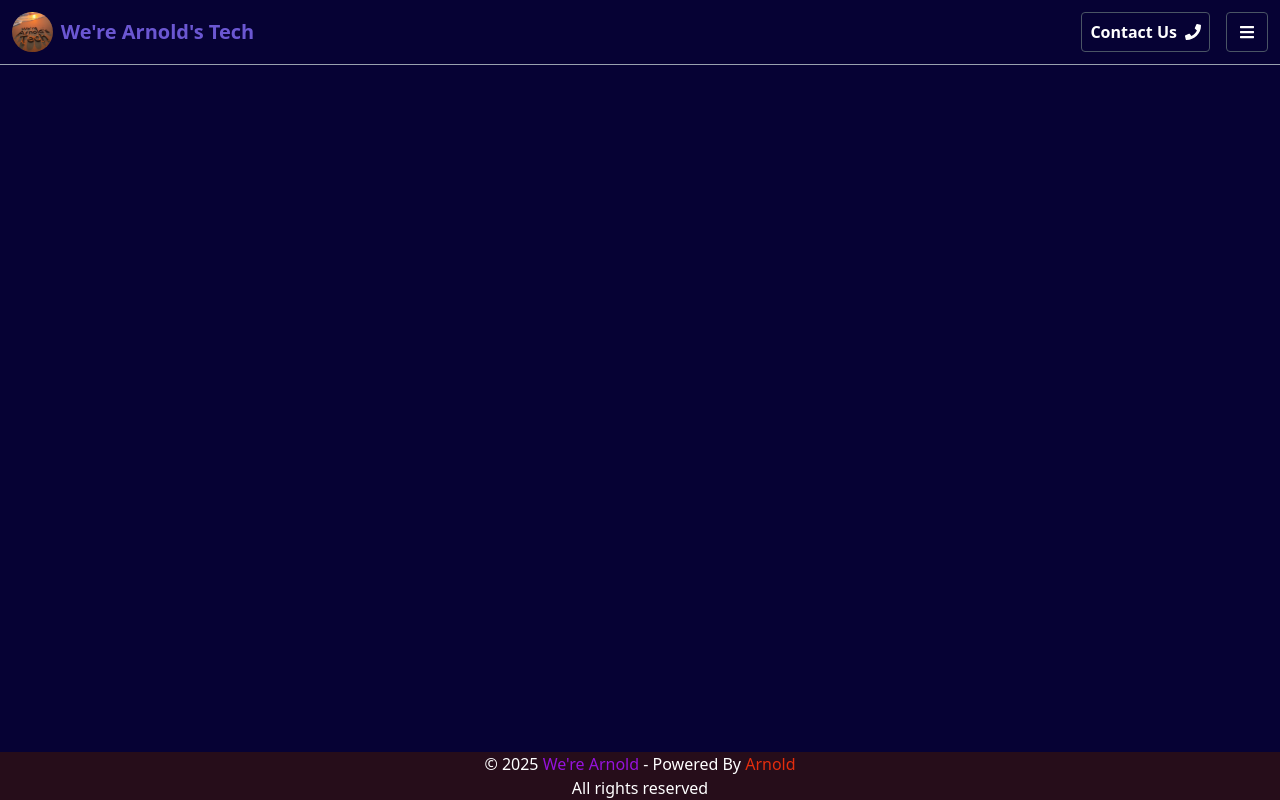
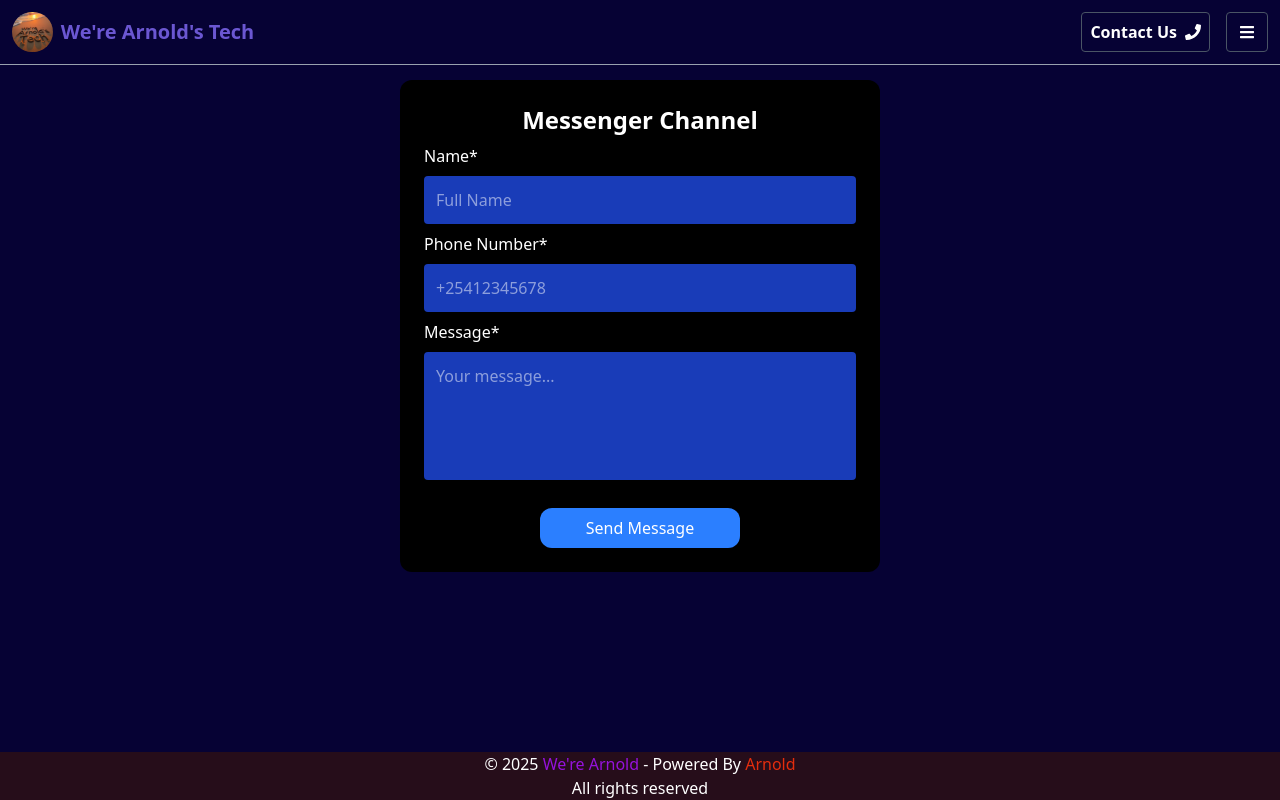
Before and after one commit to nianod/We-re-Arnold-Official, a React (Vite) app: page /contact in a window 1280 px wide. Built offline with nearby package versions, Linux system fonts and the light colour scheme.

Commit message:
progress

```diff
--- a/src/Layouts/Contact.jsx
+++ b/src/Layouts/Contact.jsx
@@ -1,11 +1,92 @@
-import React from 'react'
+import React, { useState } from 'react'
 
 const Contact = () => {
+  const [sent, setSent] = useState(false);
+  const [namePlaceholder, setNamePlaceholder] = useState("Full Name");
+  const [phoneNoPlaceholder, setPhoneNoPlaceholder] = useState("+25412345678");
+  const [messagePlaceholder, setMessagePlaceholder] = useState("Your message...");
+  const [timestamp, setTimestamp] = useState(null)
+
+  const handleSubmit = (event) => {
+    event.preventDefault();
+    const now = new Date()
+    setTimestamp(now)
+    setSent(true);
+
+    setNamePlaceholder("Full Name");
+    setPhoneNoPlaceholder("+25412345678");
+    setMessagePlaceholder("Your message...");
+
+  };
+
+
+  if (sent) {
+    return (
+        <div className="pb-10 m-auto">
+          <form
+            className="bg-black gap-2 mt-30 max-w-[30rem] mx-auto p-6 flex flex-col text-white rounded-xl bodaree"
+          >
+            <div data-aos="zoom-in" className="text-center mt-5 text-white">
+              <h2 className="text-3xl font-bold text-green-400">
+                🎉 Thank You!
+              </h2>
+              <p className="mt-4 text-lg">
+                Your message has been sent successfully. We'll get back to you
+                soonest Possible.
+              </p>
+              <p className='bg-blue-600 rounded p-2 font-semibold mt-4'>
+                {timestamp && (
+                  <span>
+                     Deliverly time: {new Date(timestamp).toLocaleString()}
+                  </span>
+                )}
+              </p>
+            </div>
+          </form>
+        </div>
+    );
+  }
+
   return (
-    <div>
+      <div className="pb-25 mt-20">
+        <form
+          onSubmit={handleSubmit}
+          className="bg-black gap-2 mt-5 max-w-[30rem] mx-auto p-6 flex flex-col text-white rounded-xl bodaree"
+        >
+          <h2 className="text-center text-2xl font-bold">Messenger Channel</h2>
 
-    </div>
-  )
+          <label>Name* </label>
+          <input
+            className="p-3 rounded bg-blue-800 text-white focus:outline-transparent"
+            type="text"
+            placeholder={namePlaceholder}
+            required
+          />
+
+          <label>Phone Number* </label>
+          <input
+            className="p-3 rounded bg-blue-800 text-white focus:outline-transparent"
+            type="number"
+            placeholder={phoneNoPlaceholder}
+            required
+          />
+
+          <label>Message* </label>
+          <textarea
+            className="rounded p-3 bg-blue-800 text-white h-32 resize-none focus:outline-transparent"
+            placeholder={messagePlaceholder}
+            required
+          ></textarea>
+
+          <button
+            className="p-2 w-50 text-white rounded-xl bg-blue-500 cursor-pointer m-auto mt-5 hover:bg-blue-400"
+            type="submit"
+          >
+            {sent ? "Message sent!" : "Send Message"}
+          </button>
+        </form>
+      </div>
+  );
 }
 
 export default Contact
```
